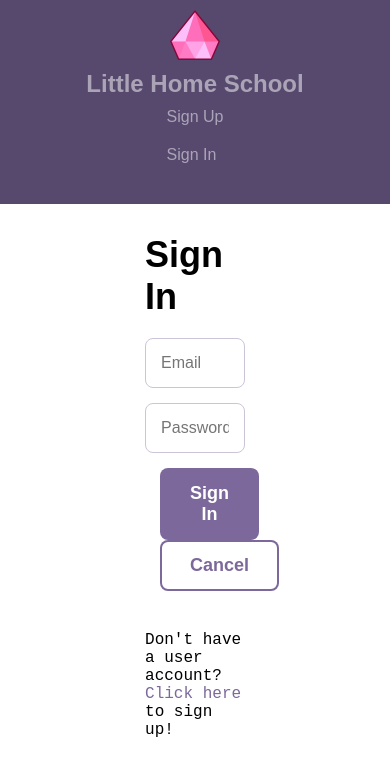
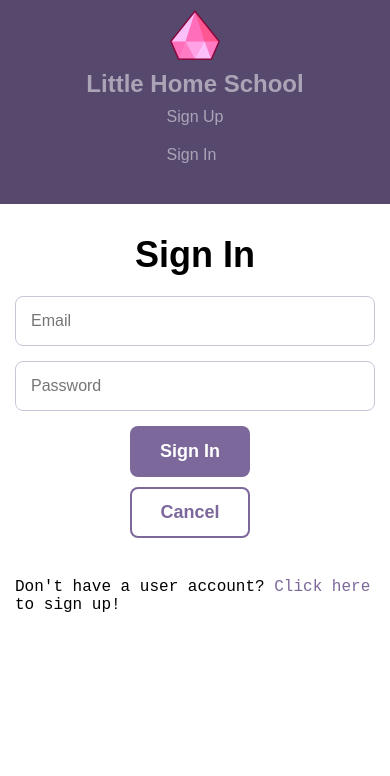
Before and after one commit to Jgobeille/School-Database-App, a React app in the folder client/: page /signin in a window 390 px wide. Shown: the top 776 px of the page. Built offline with nearby package versions, Linux system fonts and the light colour scheme.

Commit message:
made sign-in page resposive to different page sizes

```diff
--- a/client/src/components/Form.js
+++ b/client/src/components/Form.js
@@ -28,8 +28,8 @@ const Form = ({ cancel, errors, submit, submitButtonText, elements }) => {
       <ErrorsDisplay errors={errors} />
       <form onSubmit={handleSubmit}>
         {elements()}
-        <div className="grid-100 pad-bottom">
-          <button className="button" type="submit">
+        <div className="grid pad-bottom submit-cancel-buttons">
+          <button className="submit-button button" type="submit">
             {submitButtonText}
           </button>
           <button
--- a/client/src/components/UserSignIn.js
+++ b/client/src/components/UserSignIn.js
@@ -54,7 +54,7 @@ export default class UserSignIn extends Component {
 
     return (
       <div className="bounds">
-        <div className="grid-33 centered signin">
+        <div className="grid centered-signin signin ">
           <h1>Sign In</h1>
           <Form
             cancel={this.cancel}
--- a/client/src/styles/global.css
+++ b/client/src/styles/global.css
@@ -784,6 +784,18 @@ input:focus {
   width: 33.3%;
 }
 
+/* Sign-in and form page */
+
+.centered-signin {
+  margin: 0 auto;
+  width: 33.3%
+}
+
+.submit-button {
+  margin:0 10px 10px 0;
+
+}
+
 /* Media Queries */
 /* Portrait and Landscape */
 
@@ -823,6 +835,22 @@ input:focus {
 }
 
 
+/* Sign-in page */
+.centered-signin {
+  margin: 0 auto;
+  width: 100%
+}
+
+.centered-signin h1 {
+  text-align: center;
+}
+
+.submit-cancel-buttons {
+  display: grid;
+  justify-content: center;
+}
+
+
 
 
 }
@@ -839,4 +867,5 @@ input:focus {
   }
 
 
+
 }
```
